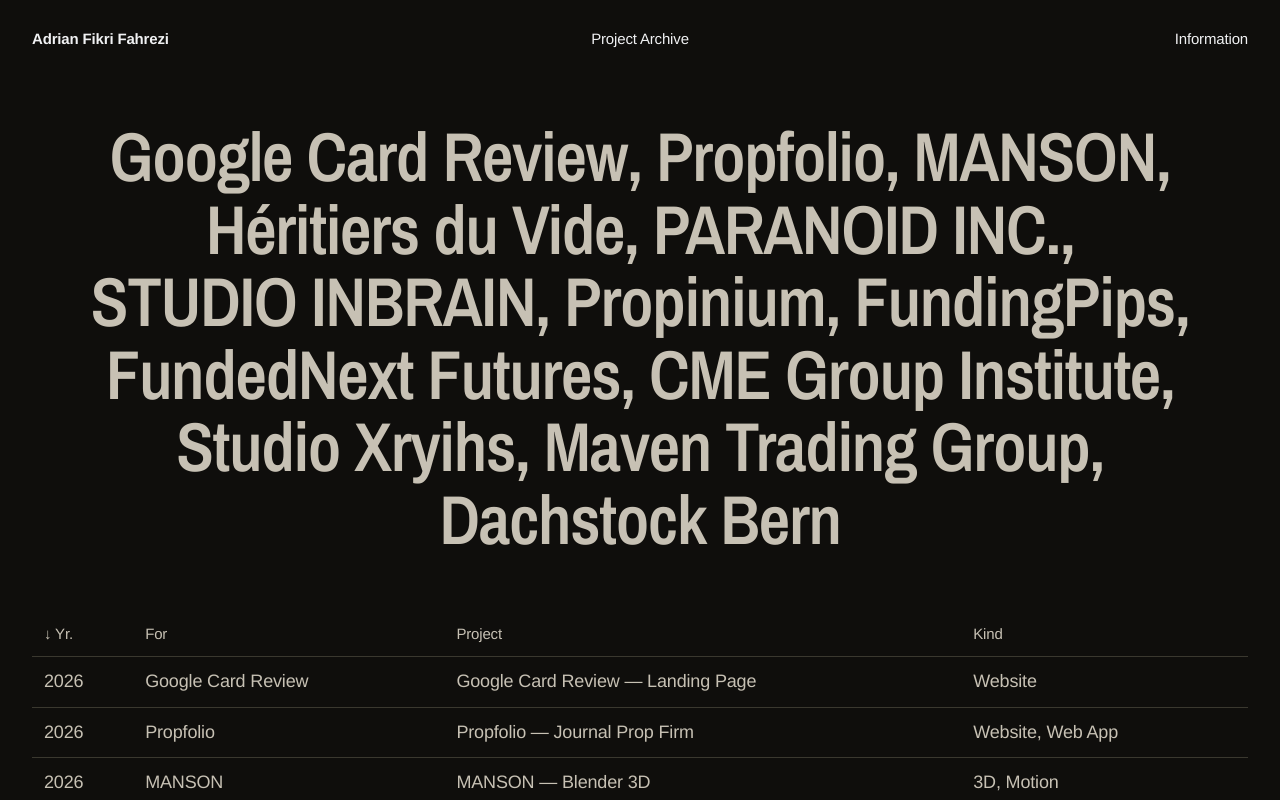
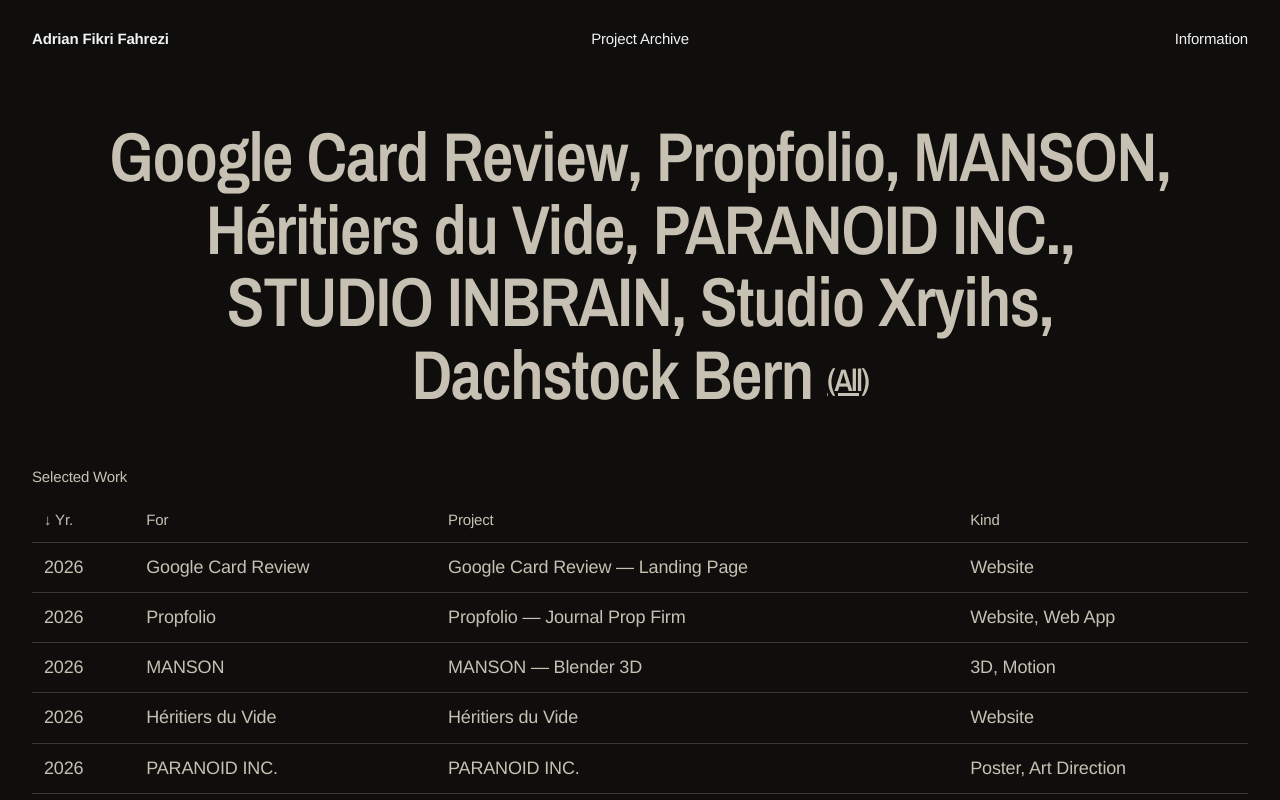
Before and after one commit to booiyk/Portofolio, a plain HTML site: page index.html in a window 1280 px wide. Both pictures are taken after a click on the button "Project Archive". Drawn offline with nearby package versions, Linux system fonts and the light colour scheme.

Commit message:
Pisahkan archive: Selected Work + Certificates (17), klien intro hanya karya

```diff
--- a/index.html
+++ b/index.html
@@ -144,6 +144,9 @@
   .detail-media .open-link a:hover { color:#fff; }
   .detail-archive { margin-top:64px; }
   .detail-archive h2 { font-size:15px; font-weight:500; padding:0 32px 8px; }
+  .archive-section { margin-top:56px; }
+  .archive-section:first-child { margin-top:0; }
+  .archive-section h2 { font-size:15px; font-weight:500; padding:0 32px 8px; }
 
   /* ---------- Info panel (merah, ala SO) ---------- */
   #info.panel { background:var(--so-red); color:#fff; padding:0; }
@@ -354,32 +357,56 @@
     const thYr = document.createElement('th');
     const yrBtn = document.createElement('button');
     yrBtn.textContent = '↓ Yr.';
+    let desc = true;
+    const tbody = document.createElement('tbody');
+    const drawRows = (rows) => {
+      tbody.textContent = '';
+      rows.forEach(p => {
+        const tr = document.createElement('tr');
+        const yr = document.createElement('td'); yr.className = 'yr'; yr.textContent = yearOf(p); tr.appendChild(yr);
+        const f = document.createElement('td'); f.textContent = p['for'] || ''; tr.appendChild(f);
+        const proj = document.createElement('td');
+        const b = document.createElement('button');
+        b.className = 'detail-link'; b.textContent = p.title || '';
+        b.addEventListener('click', () => showDetail(p));
+        proj.appendChild(b); tr.appendChild(proj);
+        const k = document.createElement('td'); k.textContent = p.kind || ''; tr.appendChild(k);
+        tbody.appendChild(tr);
+      });
+    };
     yrBtn.addEventListener('click', () => {
-      const desc = yrBtn.textContent.startsWith('↓');
-      yrBtn.textContent = desc ? '↑ Yr.' : '↓ Yr.';
-      renderArchive(list, !desc);
+      desc = !desc;
+      yrBtn.textContent = desc ? '↓ Yr.' : '↑ Yr.';
+      const rows = [...list].sort((a, b) => desc
+        ? String(b.date).localeCompare(String(a.date))
+        : String(a.date).localeCompare(String(b.date)));
+      drawRows(rows);
     });
     thYr.appendChild(yrBtn); trh.appendChild(thYr);
     ['For', 'Project', 'Kind'].forEach(h => {
       const th = document.createElement('th'); th.textContent = h; trh.appendChild(th);
     });
     thead.appendChild(trh); table.appendChild(thead);
-    const tbody = document.createElement('tbody');
-    list.forEach(p => {
-      const tr = document.createElement('tr');
-      const yr = document.createElement('td'); yr.className = 'yr'; yr.textContent = yearOf(p); tr.appendChild(yr);
-      const f = document.createElement('td'); f.textContent = p['for'] || ''; tr.appendChild(f);
-      const proj = document.createElement('td');
-      const b = document.createElement('button');
-      b.className = 'detail-link'; b.textContent = p.title || '';
-      b.addEventListener('click', () => showDetail(p));
-      proj.appendChild(b); tr.appendChild(proj);
-      const k = document.createElement('td'); k.textContent = p.kind || ''; tr.appendChild(k);
-      tbody.appendChild(tr);
-    });
+    drawRows(list);
     table.appendChild(tbody);
     wrap.appendChild(table);
     return wrap;
+  }
+  /* Sertifikat dipisah dari karya utama: archive punya 2 seksi. */
+  function isCert(p) { return /certificate/i.test(p.kind || ''); }
+  function archiveSections(works, certs) {
+    const host = document.createElement('div');
+    const w = document.createElement('div'); w.className = 'archive-section';
+    const wh = document.createElement('h2'); wh.textContent = 'Selected Work'; w.appendChild(wh);
+    w.appendChild(archiveTable(works));
+    host.appendChild(w);
+    if (certs.length) {
+      const c = document.createElement('div'); c.className = 'archive-section';
+      const ch = document.createElement('h2'); ch.textContent = 'Certificates (' + certs.length + ')'; c.appendChild(ch);
+      c.appendChild(archiveTable(certs));
+      host.appendChild(c);
+    }
+    return host;
   }
   function renderArchive(list, desc) {
     const sorted = [...list].sort((a, b) => desc
@@ -389,23 +416,28 @@
     pl.textContent = '';
     const intro = document.createElement('div');
     intro.className = 'archive-intro';
-    const clients = [...new Set(currentProjects.map(p => (p['for'] || '').trim()).filter(Boolean))];
+    const worksAll = currentProjects.filter(p => !isCert(p));
+    const clients = [...new Set(worksAll.map(p => (p['for'] || '').trim()).filter(Boolean))];
     clients.forEach((c, i) => {
       const b = document.createElement('button');
       b.textContent = c;
-      b.addEventListener('click', () => renderArchive(currentProjects.filter(p => (p['for'] || '').trim() === c), true));
+      b.addEventListener('click', () => renderArchive(worksAll.filter(p => (p['for'] || '').trim() === c), true));
       intro.appendChild(b);
       if (i < clients.length - 1) intro.appendChild(document.createTextNode(', '));
     });
-    if (list.length !== currentProjects.length) {
+    if (list.length !== worksAll.length) {
       intro.appendChild(document.createTextNode(' '));
       const all = document.createElement('button');
       all.className = 'all'; all.textContent = '(All)';
-      all.addEventListener('click', () => renderArchive(currentProjects, true));
+      all.addEventListener('click', () => renderArchive(worksAll, true));
       intro.appendChild(all);
     }
     pl.appendChild(intro);
-    pl.appendChild(archiveTable(sorted));
+    const works = sorted.filter(p => !isCert(p));
+    const certs = [...currentProjects].filter(isCert).sort((a, b) => desc
+      ? String(b.date).localeCompare(String(a.date))
+      : String(a.date).localeCompare(String(b.date)));
+    pl.appendChild(archiveSections(works, certs));
     const foot = document.createElement('div');
     foot.className = 'archive-foot';
     const left = document.createElement('div');
@@ -485,7 +517,7 @@
     const da = document.createElement('div'); da.className = 'detail-archive';
     const dh = document.createElement('h2'); dh.textContent = 'Project Archive'; da.appendChild(dh);
     const sorted = [...currentProjects].sort((a, b) => String(b.date).localeCompare(String(a.date)));
-    da.appendChild(archiveTable(sorted));
+    da.appendChild(archiveSections(sorted.filter(p => !isCert(p)), sorted.filter(isCert)));
     el.appendChild(da);
 
     closeAll();
@@ -534,13 +566,13 @@
     clients.innerHTML = '<h3>Selected Clients & Work</h3>';
     const cols = document.createElement('div'); cols.className = 'info-cols';
     const ul = document.createElement('ul');
-    [...new Set(currentProjects.map(p => (p['for'] || '').trim()).filter(Boolean))].forEach(name => {
+    [...new Set(currentProjects.filter(p => !isCert(p)).map(p => (p['for'] || '').trim()).filter(Boolean))].forEach(name => {
       const li = document.createElement('li');
       const b = document.createElement('button');
       b.textContent = name;
       b.addEventListener('click', () => {
         closeAll();
-        renderArchive(currentProjects.filter(p => (p['for'] || '').trim() === name), true);
+        renderArchive(currentProjects.filter(p => !isCert(p) && (p['for'] || '').trim() === name), true);
         openPanel('project');
       });
       li.appendChild(b); ul.appendChild(li);
```
